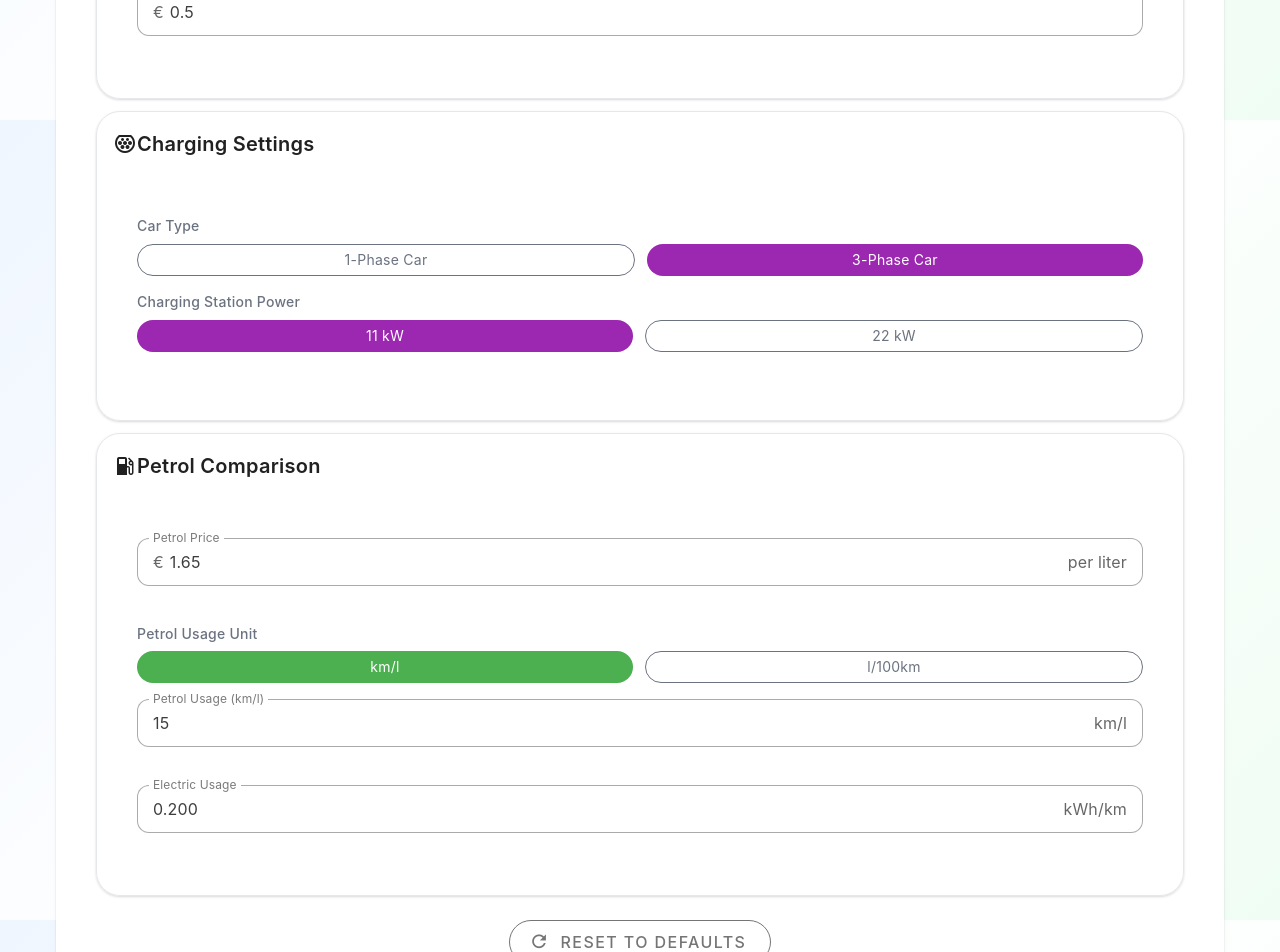
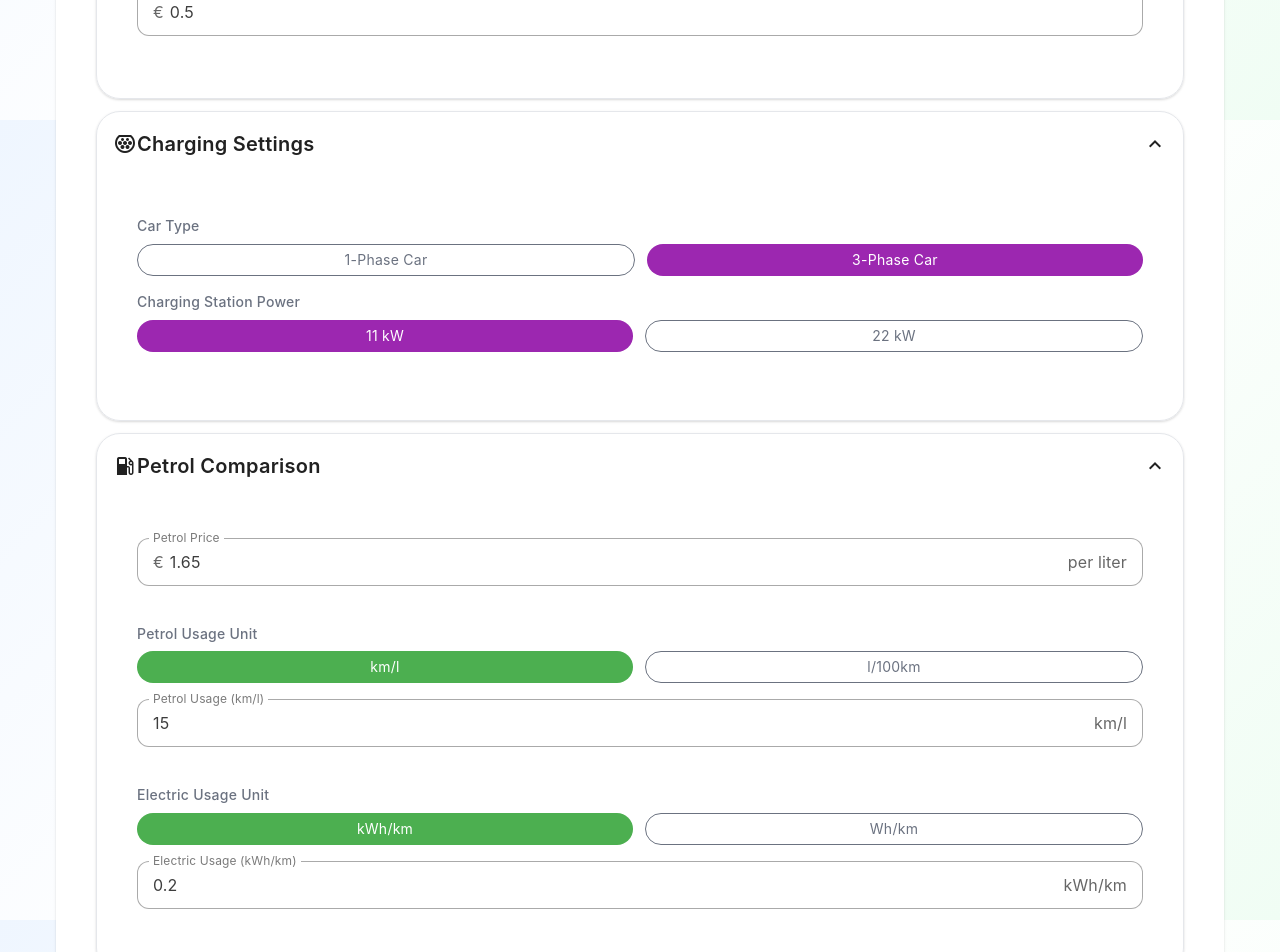
Before and after one commit to bram2202/charge-calculator, a Vue app: page / in a window 1280 px wide. Shown: the part 680-1632 px from the top of the page. Built offline with nearby package versions, Linux system fonts and the light colour scheme.

Commit message:
feat: :sparkles: Add other power consumption unit

```diff
--- a/src/App.vue
+++ b/src/App.vue
@@ -29,6 +29,9 @@ const {
   useLitersPer100km,
   carPhases,
   chargingPower,
+  isChargingSettingsExpanded,
+  isUsageSettingsExpanded,
+  isPetrolComparisonExpanded,
   resetToDefaults,
   getCurrentConfig
 } = useChargeCalculatorConfig()
@@ -155,7 +158,8 @@ const handleReset = () => {
 
                 <!-- Charging Configuration -->
                 <div class="w-full">
-                  <ChargingConfigCard v-model:carPhases="carPhases" v-model:chargingPower="chargingPower" />
+                  <ChargingConfigCard v-model:carPhases="carPhases" v-model:chargingPower="chargingPower"
+                    v-model:isExpanded="isChargingSettingsExpanded" />
                 </div>
               </div>
 
@@ -164,13 +168,14 @@ const handleReset = () => {
                 <!-- Hybrid Mode Inputs -->
                 <div v-if="mode === 'Hybrid'" class="w-full">
                   <PetrolComparisonCard v-model:petrolPrice="petrolPrice" v-model:petrolUsage="petrolUsage"
-                    v-model:kwhUsage="kwhUsage" v-model:useLitersPer100km="useLitersPer100km" />
+                    v-model:kwhUsage="kwhUsage" v-model:useLitersPer100km="useLitersPer100km"
+                    v-model:isExpanded="isPetrolComparisonExpanded" />
                 </div>
 
                 <!-- EV Mode Info Card -->
                 <div v-if="mode === 'EV'" class="w-full">
                   <UsageSettingsCard v-model:kwhUsage="kwhUsage" :batteryCapacity="batteryCapacity"
-                    :kmRange="kmRange" />
+                    :kmRange="kmRange" v-model:isExpanded="isUsageSettingsExpanded" />
                 </div>
               </div>
 
--- a/src/components/ChargingConfigCard.vue
+++ b/src/components/ChargingConfigCard.vue
@@ -1,12 +1,19 @@
 <template>
   <v-card variant="outlined" class="h-full rounded-xl shadow-sm hover:shadow-md transition-shadow duration-200 border-gray-200 mt-3 sm:mt-6">
-    <v-card-title class="bg-gradient-to-r from-purple-50 to-purple-100 text-purple-800 py-4 px-4 sm:px-6 rounded-t-xl">
-      <div class="flex items-center gap-2">
-        <v-icon icon="mdi-ev-plug-type2" size="24" />
-        <span class="text-lg sm:text-xl font-semibold">Charging Settings</span>
+    <v-card-title class="bg-gradient-to-r from-purple-50 to-purple-100 text-purple-800 py-4 px-4 sm:px-6 rounded-t-xl cursor-pointer" @click="$emit('update:isExpanded', !isExpanded)">
+      <div class="flex items-center justify-between w-full">
+        <div class="flex items-center gap-2">
+          <v-icon icon="mdi-ev-plug-type2" size="24" />
+          <span class="text-lg sm:text-xl font-semibold">Charging Settings</span>
+        </div>
+        <v-icon
+          :icon="isExpanded ? 'mdi-chevron-up' : 'mdi-chevron-down'"
+          size="24"
+          class="transition-transform duration-200"
+        />
       </div>
     </v-card-title>
-    <v-card-text class="p-4 sm:p-6 space-y-4 sm:space-y-5">
+    <v-card-text v-show="isExpanded" class="p-4 sm:p-6 space-y-4 sm:space-y-5">
       <!-- Car Phases -->
       <div class="mb-4">
         <label class="text-sm font-medium text-gray-500 mb-2 block">Car Type</label>
@@ -76,12 +83,16 @@ const props = defineProps({
   chargingPower: {
     type: Number,
     required: true
+  },
+  isExpanded: {
+    type: Boolean,
+    default: true
   }
 })
 
-const emit = defineEmits(['update:carPhases', 'update:chargingPower'])
+const emit = defineEmits(['update:carPhases', 'update:chargingPower', 'update:isExpanded'])
 
-const { carPhases, chargingPower } = toRefs(props)
+const { carPhases, chargingPower, isExpanded } = toRefs(props)
 
 const localCarPhases = computed({
   get: () => carPhases.value,
--- a/src/components/PetrolComparisonCard.vue
+++ b/src/components/PetrolComparisonCard.vue
@@ -1,12 +1,19 @@
 <template>
   <v-card variant="outlined" class="h-full rounded-xl shadow-sm hover:shadow-md transition-shadow duration-200 border-gray-200">
-    <v-card-title class="bg-gradient-to-r from-green-50 to-green-100 text-green-800 py-4 px-4 sm:px-6 rounded-t-xl">
-      <div class="flex items-center gap-2">
-        <v-icon icon="mdi-gas-station" size="24" />
-        <span class="text-lg sm:text-xl font-semibold">Petrol Comparison</span>
+    <v-card-title class="bg-gradient-to-r from-green-50 to-green-100 text-green-800 py-4 px-4 sm:px-6 rounded-t-xl cursor-pointer" @click="$emit('update:isExpanded', !isExpanded)">
+      <div class="flex items-center justify-between w-full">
+        <div class="flex items-center gap-2">
+          <v-icon icon="mdi-gas-station" size="24" />
+          <span class="text-lg sm:text-xl font-semibold">Petrol Comparison</span>
+        </div>
+        <v-icon
+          :icon="isExpanded ? 'mdi-chevron-up' : 'mdi-chevron-down'"
+          size="24"
+          class="transition-transform duration-200"
+        />
       </div>
     </v-card-title>
-    <v-card-text class="p-4 sm:p-6 space-y-4 sm:space-y-5">
+    <v-card-text v-show="isExpanded" class="p-4 sm:p-6 space-y-4 sm:space-y-5">
       <v-text-field
         :model-value="petrolPrice"
         @update:model-value="$emit('update:petrolPrice', parseFloat($event) || 0)"
@@ -62,13 +69,40 @@
         @blur="handleBlur"
       />
 
+      <!-- Electric Usage Unit Chips -->
+      <div class="mb-4">
+        <label class="text-sm font-medium text-gray-500 mb-2 block">Electric Usage Unit</label>
+        <div class="flex chip-gap">
+          <v-chip
+            :color="electricUsageUnit === 'kwh' ? 'green' : 'grey-lighten-1'"
+            :variant="electricUsageUnit === 'kwh' ? 'flat' : 'outlined'"
+            @click="handleElectricUnitChange('kwh')"
+            clickable
+            class="flex-1 justify-center"
+            :class="{ 'text-gray-500': electricUsageUnit !== 'kwh' }"
+          >
+            kWh/km
+          </v-chip>
+          <v-chip
+            :color="electricUsageUnit === 'wh' ? 'green' : 'grey-lighten-1'"
+            :variant="electricUsageUnit === 'wh' ? 'flat' : 'outlined'"
+            @click="handleElectricUnitChange('wh')"
+            clickable
+            class="flex-1 justify-center"
+            :class="{ 'text-gray-500': electricUsageUnit !== 'wh' }"
+          >
+            Wh/km
+          </v-chip>
+        </div>
+      </div>
+
       <v-text-field
-        :model-value="kwhUsage.toFixed(3)"
-        @update:model-value="$emit('update:kwhUsage', parseFloat($event) || 0)"
-        label="Electric Usage"
-        suffix="kWh/km"
+        :model-value="displayElectricUsage"
+        @update:model-value="handleElectricUsageChange"
+        :label="`Electric Usage (${electricUsageUnit === 'kwh' ? 'kWh/km' : 'Wh/km'})`"
+        :suffix="electricUsageUnit === 'kwh' ? 'kWh/km' : 'Wh/km'"
         type="number"
-        step="0.001"
+        :step="electricUsageUnit === 'kwh' ? '0.001' : '1'"
         variant="outlined"
         color="green"
         class="text-field-mobile"
@@ -97,6 +131,10 @@ const props = defineProps({
   useLitersPer100km: {
     type: Boolean,
     default: false
+  },
+  isExpanded: {
+    type: Boolean,
+    default: true
   }
 })
 
@@ -104,12 +142,16 @@ const emit = defineEmits([
   'update:petrolPrice',
   'update:petrolUsage',
   'update:kwhUsage',
-  'update:useLitersPer100km'
+  'update:useLitersPer100km',
+  'update:isExpanded'
 ])
 
 // Track if user is currently editing
 const isEditing = ref(false)
 const inputValue = ref('')
+
+// Electric usage unit tracking
+const electricUsageUnit = ref('kwh')
 
 // Convert between km/l and l/100km
 const convertKmPerLiterToLitersPer100km = (kmPerL) => {
@@ -134,6 +176,15 @@ const displayPetrolUsage = computed(() => {
     return converted % 1 === 0 ? converted.toString() : converted.toFixed(1)
   }
   return props.petrolUsage % 1 === 0 ? props.petrolUsage.toString() : props.petrolUsage.toFixed(1)
+})
+
+// Display electric usage in the selected unit
+const displayElectricUsage = computed(() => {
+  if (electricUsageUnit.value === 'kwh') {
+    return props.kwhUsage
+  } else {
+    return Math.round(props.kwhUsage * 1000)
+  }
 })
 
 // Watch for unit changes and update display
@@ -177,6 +228,23 @@ const handleBlur = () => {
   // Ensure we have a valid value
   if (props.petrolUsage === 0) {
     emit('update:petrolUsage', 0)
+  }
+}
+
+// Handle electric usage unit change
+const handleElectricUnitChange = (newUnit) => {
+  electricUsageUnit.value = newUnit
+}
+
+// Handle electric usage value change
+const handleElectricUsageChange = (value) => {
+  const numericValue = parseFloat(value) || 0
+
+  if (electricUsageUnit.value === 'kwh') {
+    emit('update:kwhUsage', numericValue)
+  } else {
+    // Convert Wh/km to kWh/km
+    emit('update:kwhUsage', numericValue / 1000)
   }
 }
 </script>
--- a/src/components/UsageSettingsCard.vue
+++ b/src/components/UsageSettingsCard.vue
@@ -1,31 +1,69 @@
 <template>
   <v-card variant="outlined" class="h-full rounded-xl shadow-sm hover:shadow-md transition-shadow duration-200 border-gray-200">
-    <v-card-title class="bg-gradient-to-r from-purple-50 to-purple-100 text-purple-800 py-4 px-4 sm:px-6 rounded-t-xl">
+    <v-card-title class="bg-gradient-to-r from-purple-50 to-purple-100 text-purple-800 py-4 px-4 sm:px-6 rounded-t-xl cursor-pointer" @click="$emit('update:isExpanded', !isExpanded)">
+      <div class="flex items-center justify-between w-full">
         <div class="flex items-center gap-2">
           <v-icon icon="mdi-information" size="24" />
           <span class="text-lg sm:text-xl font-semibold">Usage Settings</span>
         </div>
+        <v-icon
+          :icon="isExpanded ? 'mdi-chevron-up' : 'mdi-chevron-down'"
+          size="24"
+          class="transition-transform duration-200"
+        />
+      </div>
     </v-card-title>
-    <v-card-text class="p-4 sm:p-6 space-y-4 sm:space-y-5">
+    <v-card-text v-show="isExpanded" class="p-4 sm:p-6 space-y-4 sm:space-y-5">
+      <div class="space-y-3">
+        <!-- Electric Usage Unit Chips -->
+        <div class="mb-4">
+          <label class="text-sm font-medium text-gray-500 mb-2 block">Electric Usage Unit</label>
+          <div class="flex chip-gap">
+            <v-chip
+              :color="usageUnit === 'kwh' ? 'purple' : 'grey-lighten-1'"
+              :variant="usageUnit === 'kwh' ? 'flat' : 'outlined'"
+              @click="handleUnitChange('kwh')"
+              clickable
+              class="flex-1 justify-center"
+              :class="{ 'text-gray-500': usageUnit !== 'kwh' }"
+            >
+              kWh/km
+            </v-chip>
+            <v-chip
+              :color="usageUnit === 'wh' ? 'purple' : 'grey-lighten-1'"
+              :variant="usageUnit === 'wh' ? 'flat' : 'outlined'"
+              @click="handleUnitChange('wh')"
+              clickable
+              class="flex-1 justify-center"
+              :class="{ 'text-gray-500': usageUnit !== 'wh' }"
+            >
+              Wh/km
+            </v-chip>
+          </div>
+        </div>
+
         <v-text-field
-        :model-value="kwhUsage"
-        @update:model-value="$emit('update:kwhUsage', parseFloat($event) || 0)"
-        label="Electric Usage"
-        suffix="kWh/km"
+          :model-value="displayValue"
+          @update:model-value="handleValueChange"
+          :label="`Electric Usage (${usageUnit === 'kwh' ? 'kWh/km' : 'Wh/km'})`"
+          :suffix="usageUnit === 'kwh' ? 'kWh/km' : 'Wh/km'"
           type="number"
-        step="0.001"
+          :step="usageUnit === 'kwh' ? '0.001' : '1'"
           variant="outlined"
           color="purple"
           hint="Used to calculate estimated range"
           class="text-field-mobile"
           density="comfortable"
         />
+      </div>
     </v-card-text>
   </v-card>
 </template>
 
 <script setup>
-defineProps({
+import { computed, ref } from 'vue'
+
+const props = defineProps({
   kwhUsage: {
     type: Number,
     required: true
@@ -37,15 +75,49 @@ defineProps({
   kmRange: {
     type: Number,
     required: true
+  },
+  isExpanded: {
+    type: Boolean,
+    default: true
   }
 })
 
-defineEmits(['update:kwhUsage'])
+const emit = defineEmits(['update:kwhUsage', 'update:isExpanded'])
+
+const usageUnit = ref('kwh')
+
+// Convert between kWh/km and Wh/km
+const displayValue = computed(() => {
+  if (usageUnit.value === 'kwh') {
+    return props.kwhUsage
+  } else {
+    return Math.round(props.kwhUsage * 1000)
+  }
+})
+
+const handleUnitChange = (newUnit) => {
+  usageUnit.value = newUnit
+}
+
+const handleValueChange = (value) => {
+  const numericValue = parseFloat(value) || 0
+
+  if (usageUnit.value === 'kwh') {
+    emit('update:kwhUsage', numericValue)
+  } else {
+    // Convert Wh/km to kWh/km
+    emit('update:kwhUsage', numericValue / 1000)
+  }
+}
 </script>
 
 <style scoped>
 .v-card--variant-outlined {
   border-color: #e5e7eb !important;
+}
+
+.space-y-3 > * + * {
+  margin-top: 0.75rem;
 }
 
 .space-y-4 > * + * {
@@ -88,6 +160,11 @@ defineEmits(['update:kwhUsage'])
   box-shadow: none !important;
 }
 
+/* Chip gap styling */
+.chip-gap {
+  gap: 0.75rem !important;
+}
+
 @media (max-width: 640px) {
   .text-field-mobile :deep(.v-field__input) {
     font-size: 16px; /* Prevents zoom on iOS */
--- a/src/composables/useChargeCalculatorConfig.ts
+++ b/src/composables/useChargeCalculatorConfig.ts
@@ -77,6 +77,11 @@ export interface ChargeCalculatorComposable {
   carPhases: Ref<1 | 3>
   chargingPower: Ref<11 | 22>
 
+  // Collapsible state
+  isChargingSettingsExpanded: Ref<boolean>
+  isUsageSettingsExpanded: Ref<boolean>
+  isPetrolComparisonExpanded: Ref<boolean>
+
   // Utility functions
   resetToDefaults: () => void
   getCurrentConfig: () => AppConfig
@@ -118,6 +123,11 @@ export const useChargeCalculatorConfig = (): ChargeCalculatorComposable => {
   const petrolUsage = ref(getInitialValue('petrolUsage', config.petrolUsage, 'number'))
   const kwhUsage = ref(getInitialValue('kwhUsage', config.kwhUsage, 'number'))
   const useLitersPer100km = ref(getInitialValue('useLitersPer100km', false, 'boolean'))
+
+  // Collapsible state - default to expanded (true)
+  const isChargingSettingsExpanded = ref(true)
+  const isUsageSettingsExpanded = ref(true)
+  const isPetrolComparisonExpanded = ref(true)
 
   // Watch for changes and save to localStorage
   const saveCurrentSettings = (): void => {
@@ -197,6 +207,11 @@ export const useChargeCalculatorConfig = (): ChargeCalculatorComposable => {
     carPhases,
     chargingPower,
 
+    // Collapsible state
+    isChargingSettingsExpanded,
+    isUsageSettingsExpanded,
+    isPetrolComparisonExpanded,
+
     // Utility functions
     resetToDefaults,
     getCurrentConfig,
```
Lines whose indentation alone changed are shown as unchanged.
